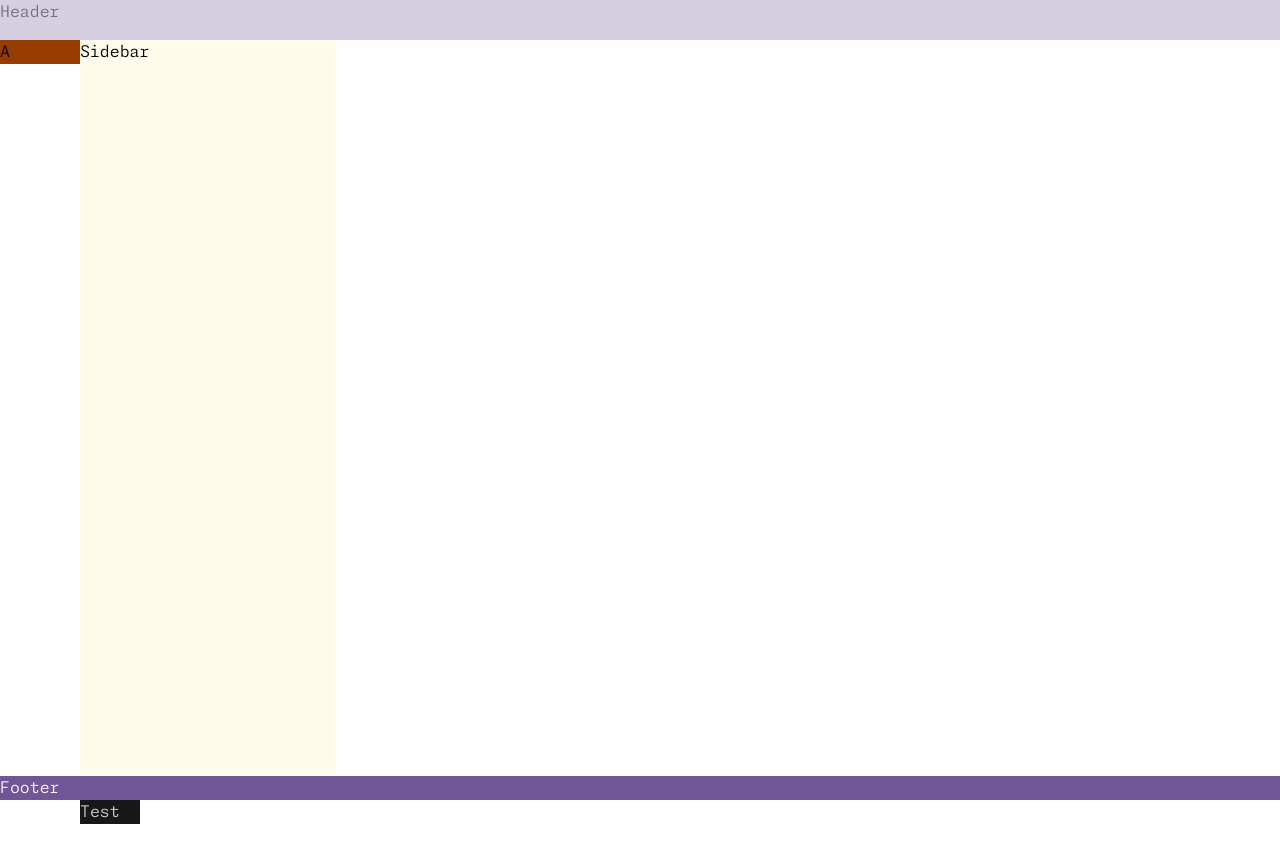
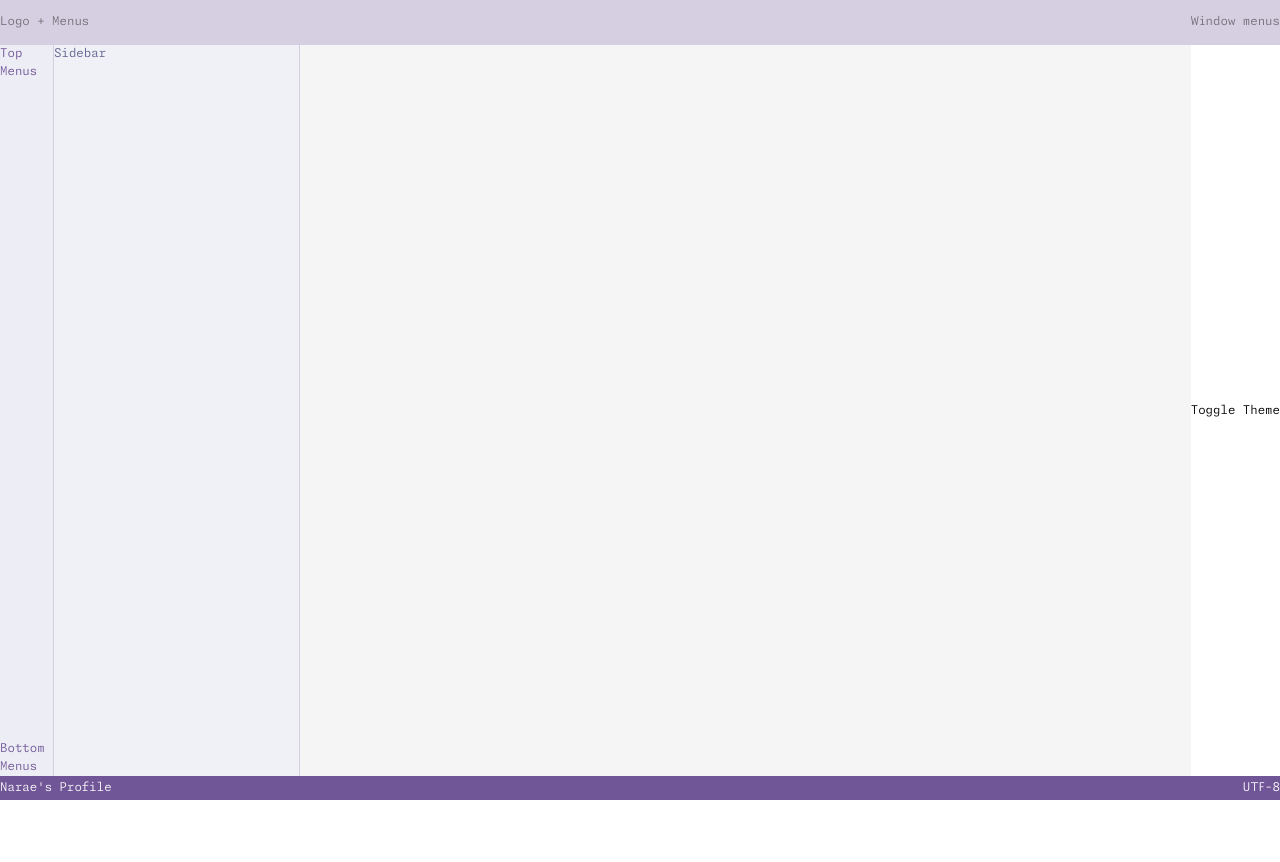
Before and after one commit to Narae-H/portfolio-2025, a Next.js app: page / in a window 1280 px wide. Shown: the top 862 px of the page. After the commit the page ends 800 px from the top, so only its background shows below. Built offline with nearby package versions, Linux system fonts and the light colour scheme.

Commit message:
feat(layout): scaffold page layou

```diff
--- a/app/components/common/ActivityBar.tsx
+++ b/app/components/common/ActivityBar.tsx
@@ -4,8 +4,13 @@ type Props = {
 
 export default function ActivityBar({className}: Props) {
   return (
-    <div className={`bg-amber-800 ${className}`}>
-      A
+    <div className={`flex flex-col justify-between bg-activitybar-bg text-activitybar-text border-r-1 border-activitybar-border ${className}`}>
+      <div className="flex">
+        Top Menus
+      </div>
+      <div className="flex">
+        Bottom Menus
+      </div>
     </div>
   )
 }
--- a/app/components/common/Footer.tsx
+++ b/app/components/common/Footer.tsx
@@ -4,6 +4,14 @@ type Props = {
 
 export default function Footer ({className}: Props) {
   return (
-    <div className={`w-full bg-footer-bg text-footer-text ${className}`}>Footer</div>
+    <div className={`flex flex-row justify-between items-center w-full bg-footer-bg text-footer-text ${className}`}>
+      <div className="">
+        Narae's Profile
+      </div>
+
+      <div>
+        UTF-8
+      </div>
+    </div>
   )
 }
--- a/app/components/common/Header.tsx
+++ b/app/components/common/Header.tsx
@@ -4,6 +4,13 @@ type Props = {
 
 export default function Header ({className}: Props) {
   return (
-    <div className={`w-full bg-base-bg text-base-text border-b-2 border-base-border ${className}`}>Header</div>
+    <div className={`flex justify-between items-center w-full bg-base-bg text-base-text border-b-1 border-base-border ${className}`}>
+      <div className="flex">
+        Logo + Menus
+      </div>
+      <div className="flex">
+        Window menus
+      </div>
+    </div>
   )
 }
--- a/app/components/common/MainContent.tsx
+++ b/app/components/common/MainContent.tsx
@@ -1,11 +1,9 @@
 type Props = {
-  children: React.ReactNode;
   className?: string;
 }
-export default function MainContent({children, className}: Props) {
+export default function MainContent({className}: Props) {
   return (
-    <div className={`flex ${className}`}>
-      {children}
+    <div className={`flex w-full bg-editor-bg text-editor-text ${className}`}>
     </div>
   )
 }
--- a/app/components/common/Workspace.tsx
+++ b/app/components/common/Workspace.tsx
@@ -2,15 +2,14 @@ import MainContent from "./MainContent";
 import Sidebar from "./Sidebar";
 
 type Props = {
-  children: React.ReactNode;
   className?: string;
 }
 
-export default function Workspace({children, className}: Props) {
+export default function Workspace({className}: Props) {
   return (
-    <div>
-      <Sidebar className="w-64 h-full"/>
-      <MainContent className="flex-1 h-full">{children}</MainContent>
+    <div className={`flex flex-row ${className}`}>
+      <Sidebar className="flex bg-sidebar-bg text-sidebar-text w-82 h-full border-r-1 border-sidebar-border"/>
+      <MainContent className="flex-1 h-full"></MainContent>
     </div>
   )
 }
--- a/app/globals.css
+++ b/app/globals.css
@@ -12,14 +12,15 @@
   --color-activitybar-bg: #181818;
   --color-activitybar-text: #cccccc;
   --color-activitybar-text: #7b7b7b;
-  --color-activitybar-active-border: #0078d4;
+  --color-activitybar-border: #37373d;
 
-  --color-statusbar-bg: #181818;
-  --color-statusbar-text: #cccccc;
-  --color-statusbar-hover-bg: #262626;
-  --color-statusbar-hover-text: #ffffff;
-  --color-statusbar-point-bg: #0078d4;
-  --color-statusbar-point-text: #ffffff;
+  --color-sidebar-bg: #181818;
+  --color-sidebar-text: #cccccc;
+  --color-sidebar-hover-bg: #262626;
+  --color-sidebar-hover-text: #ffffff;
+  --color-sidebar-point-bg: #0078d4;
+  --color-sidebar-point-text: #ffffff;
+  --color-sidebar-border: #37373d;
 
   --color-footer-bg: #181818;
   --color-footer-text: #cccccc;
@@ -62,22 +63,23 @@
     --color-activitybar-bg: #ededf5;
     --color-activitybar-text: #705697;
     --color-activitybar-inactive-text: #bbb0d9;
-    --color-activitybar-active-border: #705697;
+    --color-activitybar-border: #d6cfe2;
+
+    --color-sidebar-bg: #f0f0f7;
+    --color-sidebar-text: #61618f;
+    --color-sidebar-hover-bg: #7e69a1;
+    --color-sidebar-hover-text: #ffffff;
+    --color-sidebar-point-bg: #4e3c69;
+    --color-sidebar-point-text: #e5e3e9;
+    --color-sidebar-border: #d6cfe2;
 
     --color-footer-bg: #705697;
     --color-footer-text: #fbfafc;
-    --color-footer-hover-bg: #7e69a1;
-    --color-footer-hover-text: #ffffff;
-    --color-footer-point-bg: #4e3c69;
-    --color-footer-point-text: #e5e3e9;
-
-    --color-sidebar-bg: #f0f0f7;
-    --color-sidebar-text: #61618f;
-    --color-sidebar-hover-bg: #ede8ef;
-    --color-sidebar-hover-text: #61618f;
-    --color-sidebar-search-bg: #ffffff;
-    --color-sidebar-search-text: #616161;
-    --color-sidebar-search-active-border: #ffffff;
+    --color-footer-hover-bg: #ede8ef;
+    --color-footer-hover-text: #61618f;
+    --color-footer-search-bg: #ffffff;
+    --color-footer-search-text: #616161;
+    --color-footer-search-active-border: #ffffff;
 
     --color-editor-bg: #f5f5f5;
     --color-editor-text: #616161;
@@ -128,6 +130,14 @@
   font-style: normal;
   font-display: swap;
 }
+
+:root {
+  --font-size-base: 12px;
+}
+
+html {
+  font-size: var(--font-size-base);
+}
 body {
   font-family: 'mono-space-neon-light', monospace;
 }
--- a/app/layout.tsx
+++ b/app/layout.tsx
@@ -4,7 +4,7 @@ import "./globals.css";
 import Header from "@/app/components/common/Header";
 import Footer from "@/app/components/common/Footer";
 import Workspace from "@/app/components/common/Workspace";
-import ActivityBar from "@/app/components/common/Activitybar";
+import ActivityBar from "@/app/components/common/ActivityBar";
 
 
 export default function RootLayout({
@@ -24,16 +24,14 @@ export default function RootLayout({
   return (
     <html lang="en" data-theme={theme}>
       <body className="min-h-screen flex flex-col">
-        <Header className="flex h-10 flex-shrink-0"/>
+        <Header className="flex h-15 flex-shrink-0"/>
 
-        <div className="flex flex-1">
-          <ActivityBar className="flex w-20 h-full"/>
-          <Workspace className="flex-1 h-full"> {children} </Workspace>
+        <div className="flex flex-1 h-full overflow-hidden">
+          {children}
+          <button onClick={toggleTheme}>Toggle Theme</button>
         </div>
-          {/* <button onClick={toggleTheme}>Toggle Theme</button> */}
 
-        <Footer className="flex h-6 flex-shrink-0"/>
-
+        <Footer className="flex h-8 flex-shrink-0"/>
       </body>
     </html>
   );
--- a/app/page.tsx
+++ b/app/page.tsx
@@ -1,13 +1,15 @@
+import ActivityBar from "./components/common/ActivityBar";
+import Workspace from "./components/common/Workspace";
 
-export default function Home() {
+type Props = {
+  children: React.ReactNode;
+  className?: string;
+}
+export default function Page({children, className}: Props) {
   return (
-    <div>
-      <div className="bg-base-bg text-base-text">
-        Hello!
-      </div>
-      <div className="bg-statusbar-bg text-statusbar-text">
-        Test
-      </div>
-    </div>
+    <>
+      <ActivityBar className="flex w-18 h-auto"/>
+      <Workspace className="flex flex-1 h-auto"/>
+    </>
   );
 }
```
